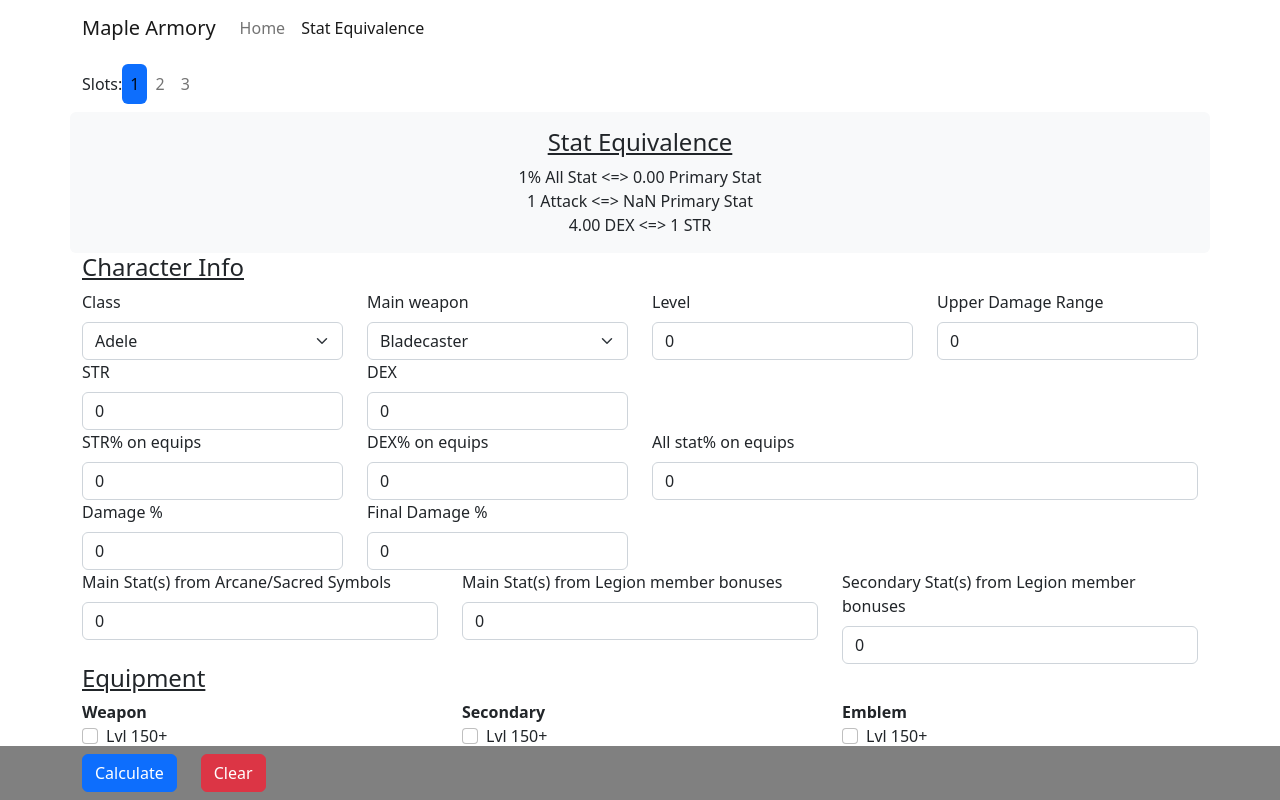
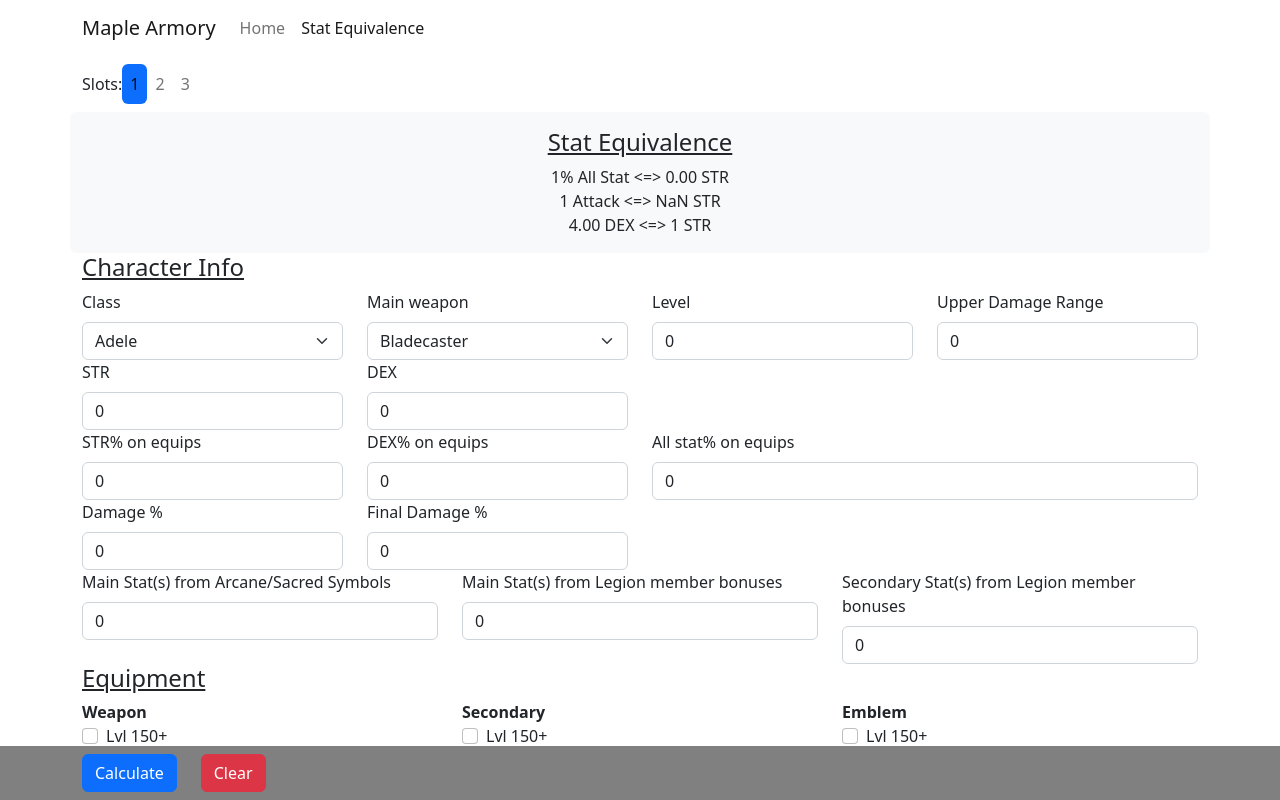
Before and after one commit to danielfhe/danielfhe.github.io, a React (Create React App) app: page /stat-equivalence in a window 1280 px wide. Both pictures are taken after a click on the button "Calculate". Shown: the top 800 px of the page. Built offline with nearby package versions, Linux system fonts and the light colour scheme.

Commit message:
refactor stat equivalence display, account for multiple secondaries in attack ratio - DH

```diff
--- a/src/stat-equivalence/StatEquivalence.js
+++ b/src/stat-equivalence/StatEquivalence.js
@@ -92,7 +92,7 @@
 
     calculated.primaryRatio = (calculated.primaryBaseTotalStat + 1) * (1 + calculated.primaryStatPercents[0]/ 100.0) + calculated.finalStatPrimary - calculated.primaryStats[0]
     calculated.percentRatio = (calculated.primaryBaseTotalStat) * (1 + (calculated.primaryStatPercents[0] + 1)/ 100.0) + calculated.finalStatPrimary - calculated.primaryStats[0]
-    calculated.attackRatio = (calculated.primaryStats[0] + calculated.secondaryStats[0] / 4.0) / calculated.attack
+    calculated.attackRatio = (calculated.primaryStats[0] + calculated.secondaryStats.reduce((a, b) => a + b, 0) / 4.0) / calculated.attack
     calculated.secondaryRatios = calculated.secondaryBaseTotalStats.map((s, i) =>
       (s + 1) * (1 + calculated.secondaryStatPercents[i]/ 100.0) + calculated.finalStatSecondaries[i] - calculated.secondaryStats[i]
     );
@@ -151,13 +151,15 @@
         { statEquivalence.attackEquivalence != null ?
           <Container className="rounded bg-light p-3 text-center">
             <Row><Col><h4><u>Stat Equivalence</u></h4></Col></Row>
-            <Row><Col><label>1% All Stat &lt;=&gt;</label> {statEquivalence.percentAllEquivalence.toFixed(2)} Primary Stat</Col></Row>
-            <Row><Col><label>1 Attack &lt;=&gt;</label> {statEquivalence.attackEquivalence.toFixed(2)} Primary Stat</Col></Row>
             {
               classInfo.primary.map(pri =>
-                statEquivalence.secondaryEquivalences.map((sec, i) =>
+                <>
+                <Row><Col><label>1% All Stat &lt;=&gt;</label> {statEquivalence.percentAllEquivalence.toFixed(2)} {pri}</Col></Row>
+                <Row><Col><label>1 Attack &lt;=&gt;</label> {statEquivalence.attackEquivalence.toFixed(2)} {pri}</Col></Row>
+                {statEquivalence.secondaryEquivalences.map((sec, i) =>
                   <Row key={`${pri}-${sec}`}><Col><label>{sec.toFixed(2)} {classInfo.secondary[i]} &lt;=&gt;</label> 1 {pri}</Col></Row>
-                )
+                )}
+                </>
               )
             }
           </Container>
```
